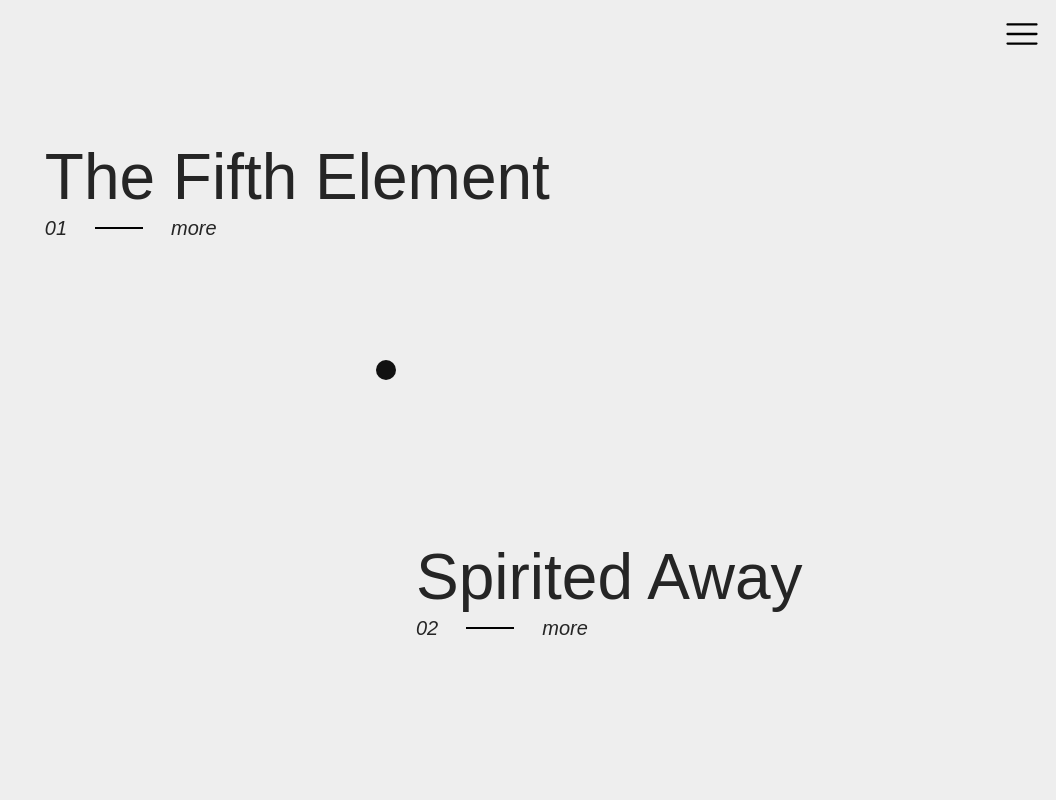
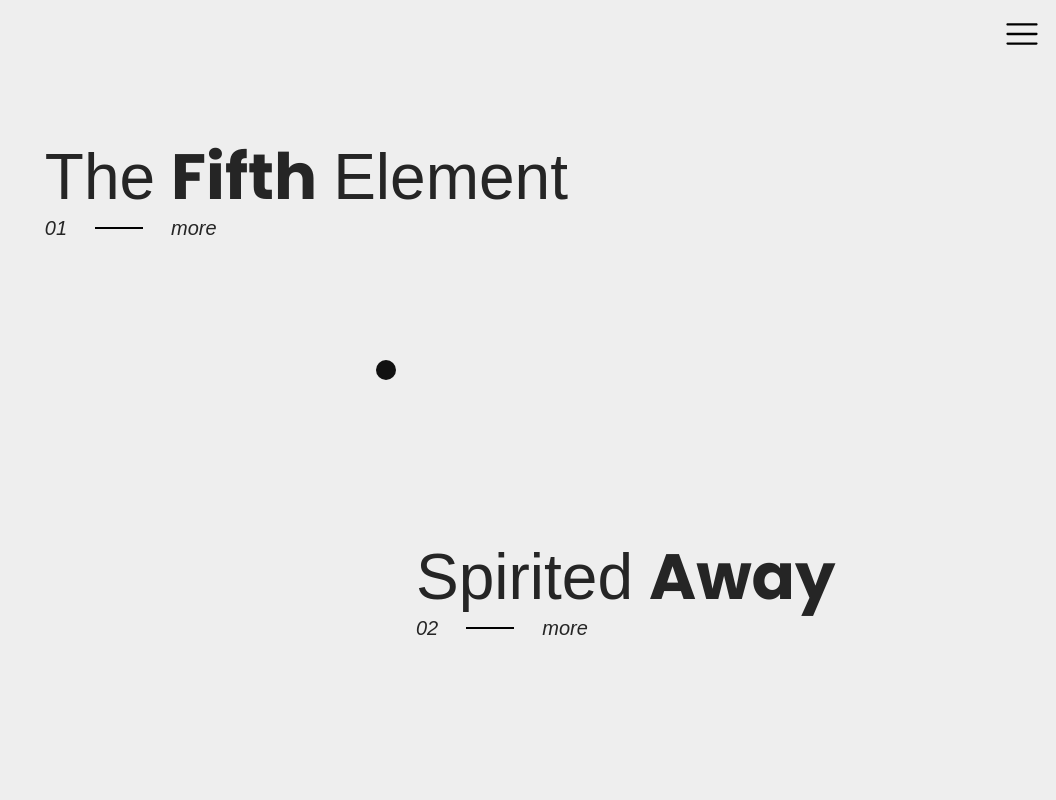
Before and after one commit to LeeBingler/Somewhere, a Next.js app: page /films in a window 1280 px wide. Shown: the top 800 px of the page, without its empty margins (224-1280 px from the left). Built offline with nearby package versions, Linux system fonts and the light colour scheme; a web font is replaced by a local one.

Commit message:
feat: add FilmName

```diff
--- a/app/(pages)/films/components/CardFilms.tsx
+++ b/app/(pages)/films/components/CardFilms.tsx
@@ -1,12 +1,11 @@
 import React from 'react';
+import FilmName from './FilmName';
 
 function CardFilms({ film, index }: { film: string; index: number }) {
     return (
         <section className='h-[50vh] relative flex justify-center items-center text-[rgb(37,37,37)] pointer-events-none group/cardFilm'>
             <div className={`md:absolute cursor-pointer pointer-events-auto ${index % 2 ? 'left-[21%]' : 'left-[50%]'}`}>
-                <h1 className='text-4xl md:text-[min(5vw,100px)] inline-table font-Bon-Voyage'>
-                    {film}
-                </h1>
+                <FilmName film={film} />
                 <div className='md:text-[2.5vh] mt-2 flex items-center gap-x-7 font-Arapey italic'>
                     <p>{index > 10 ? index : '0' + index}</p>
                     <span className='bg-black w-12 h-[2px] transition-all delay-300 duration-500 group-hover/cardFilm:w-48' />
--- /dev/null
+++ b/app/(pages)/films/components/FilmName.tsx
@@ -0,0 +1,22 @@
+import React from 'react';
+
+function FilmName({ film }: { film: string }) {
+    const filmSplit = film.split(' ');
+
+    return (
+        <h1 className='text-4xl md:text-[min(5vw,100px)] inline-table font-Bon-Voyage'>
+            {filmSplit.map((str, index) => {
+                return (
+                    <span
+                        key={str}
+                        className={index % 2 ? 'font-Poppins font-bold md:mx-4 mx-2' : ''}
+                    >
+                        {str}
+                    </span>
+                );
+            })}
+        </h1>
+    );
+}
+
+export default FilmName;
```
